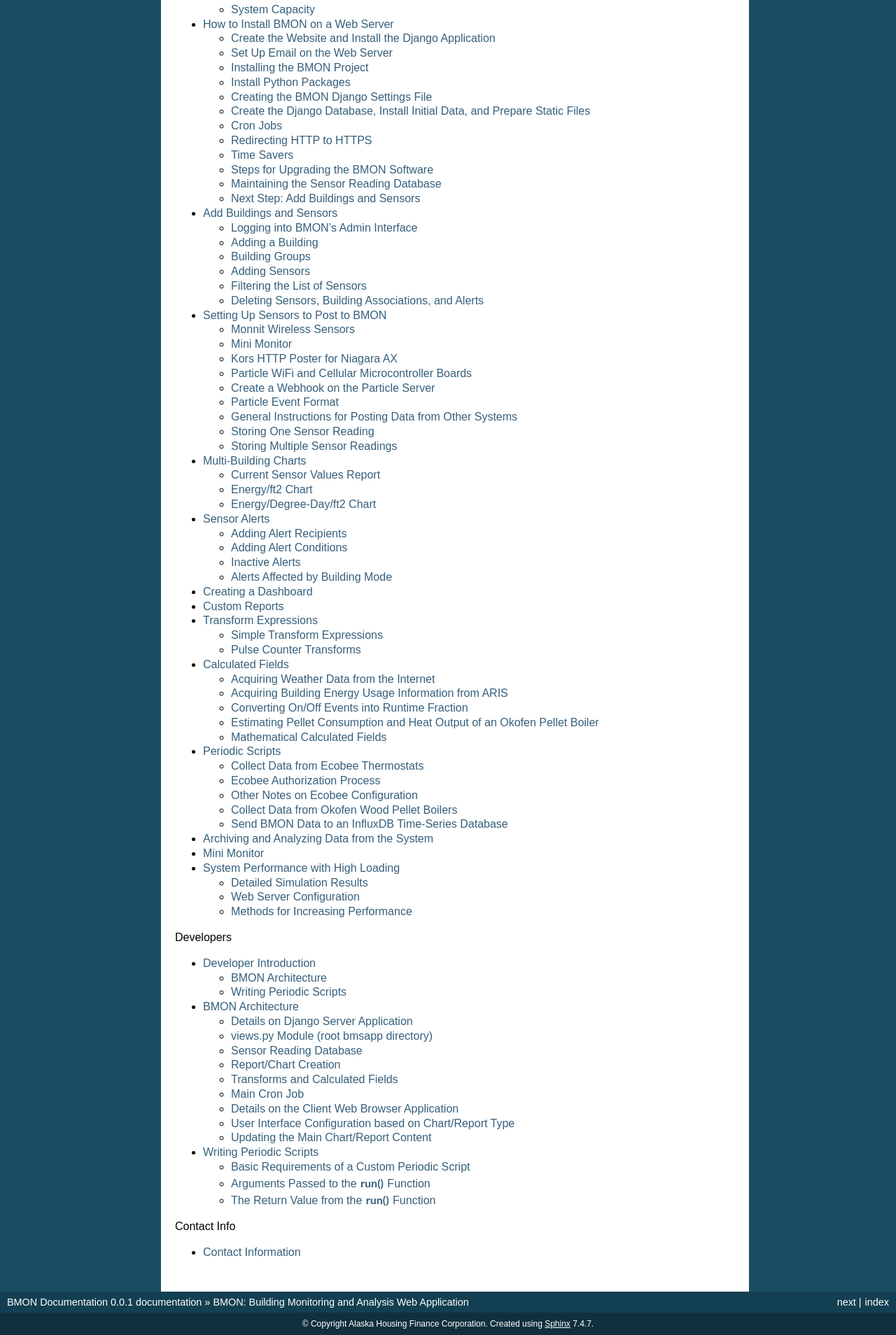
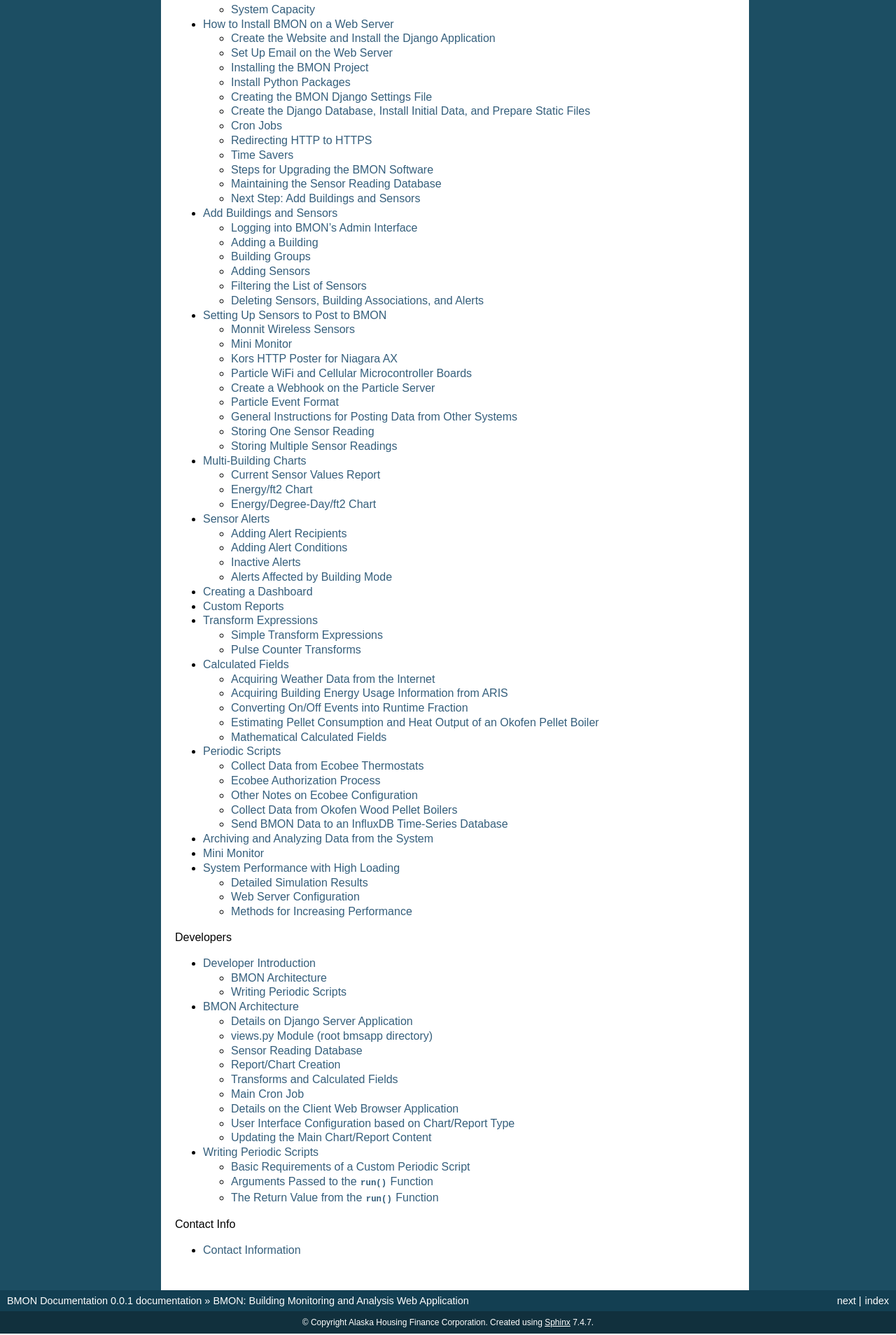
Before and after one commit to alanmitchell/bmon, a Sphinx documentation site: the page built from docs/source/index.rst, in a window 1280 px wide. Shown: the part 2150-4058 px from the top of the page at 70% size. Built offline with Sphinx 7.4.7, drawn with Linux system fonts in a browser that asks for light colours.

Commit message:
revert css

```diff
--- a/docs/source/_static/theme_overrides.css
+++ b/docs/source/_static/theme_overrides.css
@@ -18,11 +18,3 @@
 font-size: inherit !important;
 position: relative !important;
 }
-
-.docutils.literal {
-    color: inherit !important;
-    border: none !important;
-    font-family: "Lato","proxima-nova","Helvetica Neue",Arial,sans-serif !important;
-    font-size: 100% !important;
-	line-height: 24px !important;
-}
```
